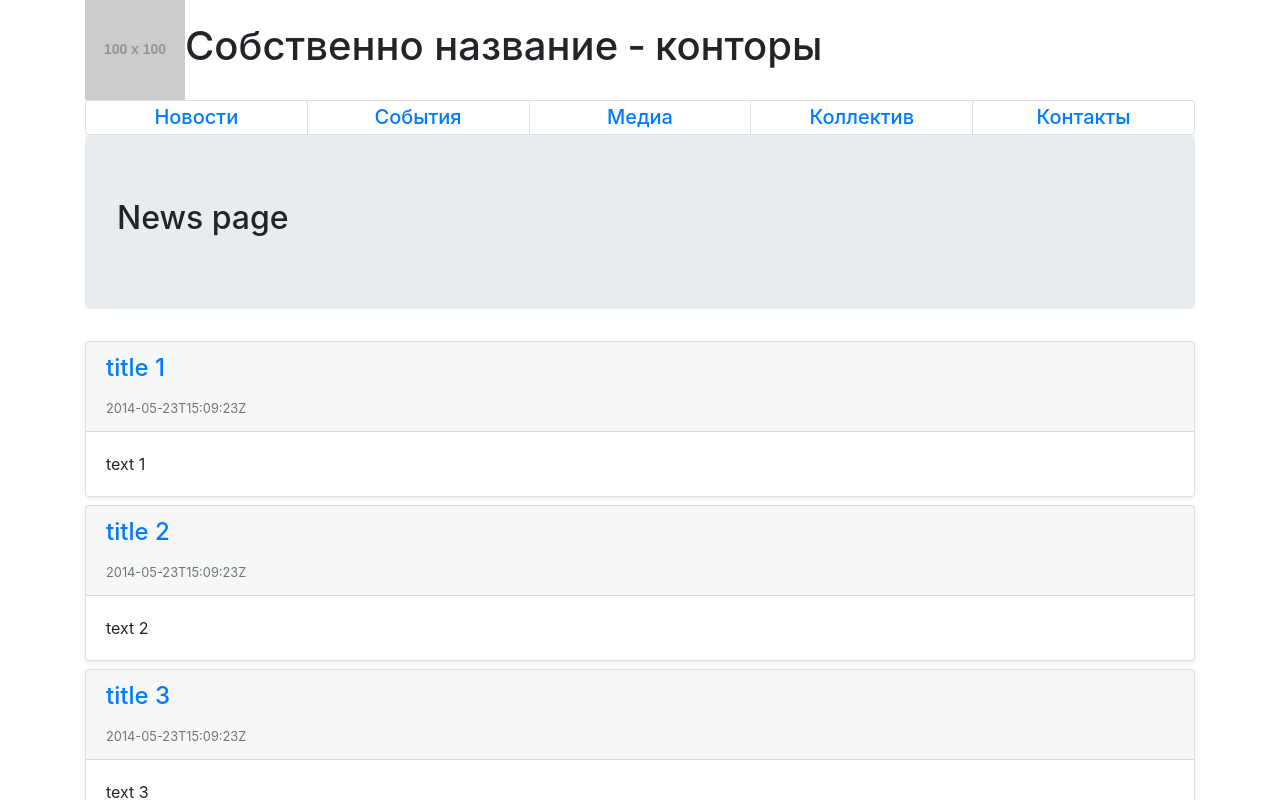
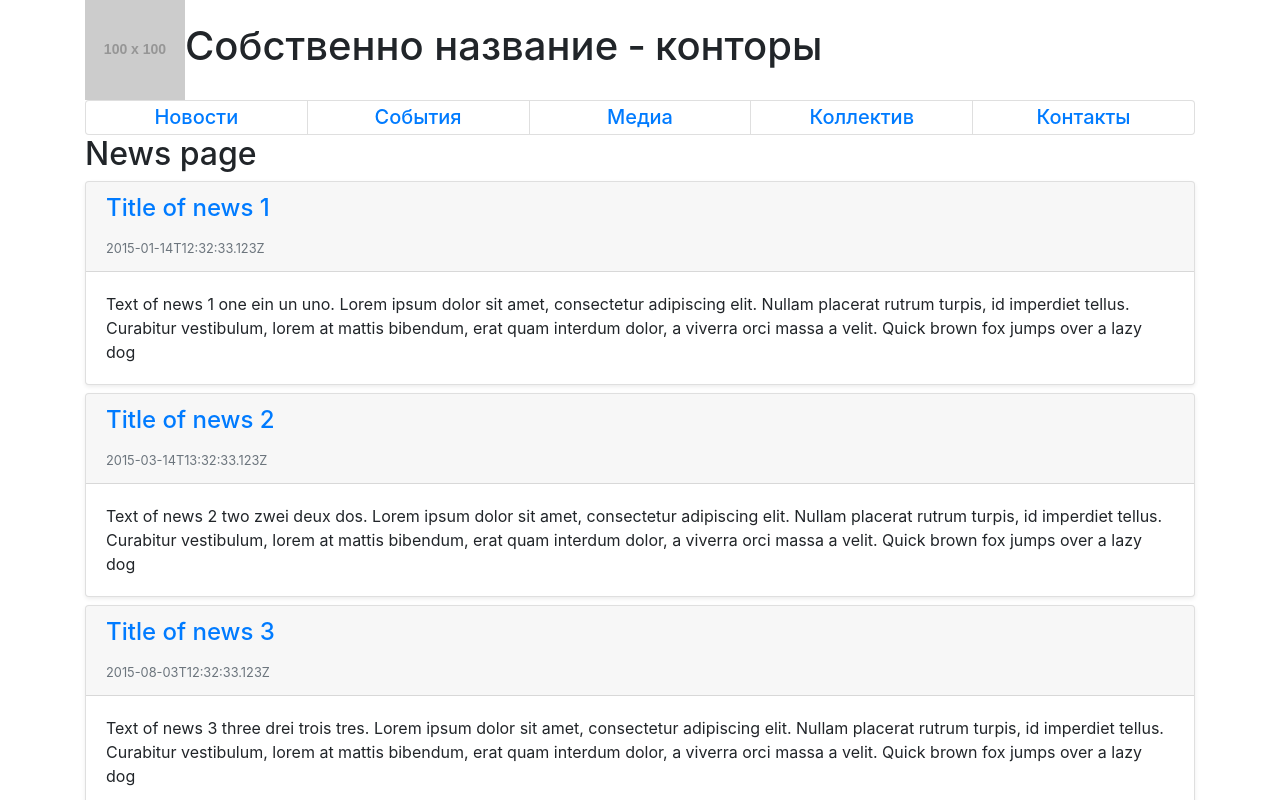
Before and after one commit to vireulgr/OrchestraSite, a React (Create React App) app: page /news in a window 1280 px wide. Shown: the top 800 px of the page. Built offline with nearby package versions, Linux system fonts and the light colour scheme; data requests are answered from the project's data file.

Commit message:
[news_component] added query to backend

```diff
--- a/src/components/news/NewsItem.jsx
+++ b/src/components/news/NewsItem.jsx
@@ -49,7 +49,7 @@ class NewsItem extends React.Component {
       <article className="my-2 card shadow-sm">
         <div className="card-header">
           <h4 className="card-title"><Link to={linkTo}>{newsitem.title}</Link></h4>
-          <small className="text-muted">{newsitem.datetime}</small>
+          <small className="text-muted">{newsitem.date}</small>
         </div>
         <div className="card-body">
           <p className="card-text">
--- a/src/components/news/NewsList.jsx
+++ b/src/components/news/NewsList.jsx
@@ -1,50 +1,32 @@
 import React from 'react';
 import NewsItem from './NewsItem';
+import axios from 'axios';
 
 class NewsList extends React.Component {
+
   constructor(props) {
     super(props);
-    // DEBUG
-    const newsList = [
-      {
-        id: '1',
-        title: 'title 1',
-        text: 'text 1',
-        datetime: '2014-05-23T15:09:23Z',
-        tickets: 'http://spb.kassir.ru/concert/zakroy-glaza-i-smotri',
-      },
-      {
-        id: '2',
-        title: 'title 2',
-        text: 'text 2',
-        datetime: '2014-05-23T15:09:23Z',
-        tickets: 'http://spb.kassir.ru/concert/zakroy-glaza-i-smotri',
-      },
-      {
-        id: '3',
-        title: 'title 3',
-        text: 'text 3',
-        datetime: '2014-05-23T15:09:23Z',
-        tickets: 'http://spb.kassir.ru/concert/zakroy-glaza-i-smotri',
-      },
-      {
-        id: '4',
-        title: 'title 4',
-        text: 'text 4',
-        datetime: '2014-05-23T15:09:23Z',
-        tickets: 'http://spb.kassir.ru/concert/zakroy-glaza-i-smotri',
-      },
-    ];
-
     this.state = {
       baseUrl: 'news',
-      newsList,
+      newsList: [],
     };
+  }
+
+  componentDidMount() {
+    this.loadNewsList();
+  }
+
+  loadNewsList() {
+    axios.get('http://localhost:3000/news')
+      .then(resp => this.setState({isLoading: false, newsList: resp.data}))
+      .catch(error => this.setState({isLoading: false, error}));
   }
 
   render() {
     const { newsList, baseUrl } = this.state;
-    const newsListCmps = newsList.map(
+    let newsListCmps = {};
+    if (newsList.length > 0) {
+      newsListCmps = newsList.map(
         (item) => (
           <NewsItem
             key={item.id}
@@ -53,6 +35,10 @@ class NewsList extends React.Component {
           />
         ),
       );
+    }
+    else {
+      newsListCmps = (<p>No data yet</p>);
+    }
 
     return (
       <section>
--- a/src/pages/News.jsx
+++ b/src/pages/News.jsx
@@ -8,9 +8,7 @@ function NewsPage() {
     <div className="container">
       <Header />
 
-      <div className="jumbotron">
-        <h2>News page</h2>
-      </div>
+      <h2>News page</h2>
 
       <NewsList />
 
```
Lines whose indentation alone changed are shown as unchanged.
